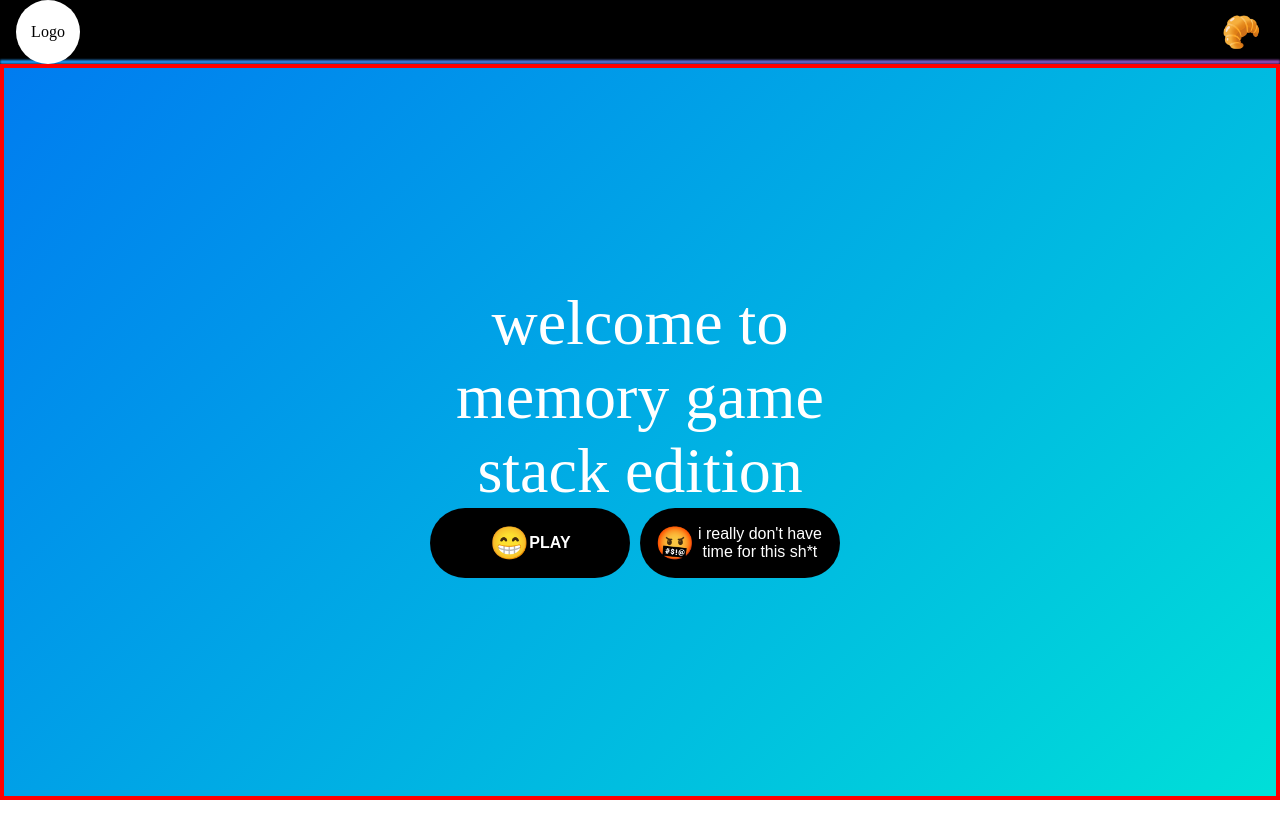
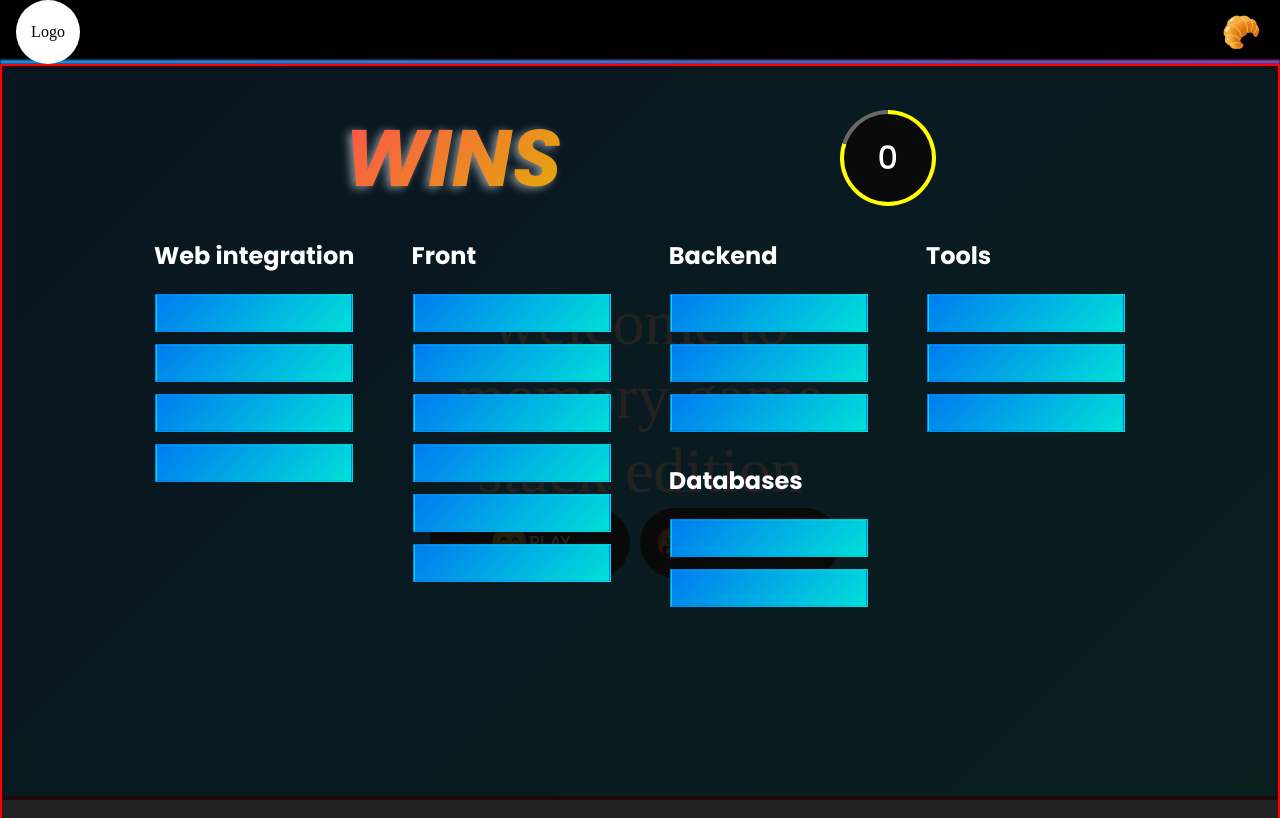
Before and after one commit to newnightcoder/nightcoder.io, a Next.js app: page /stack in a window 1280 px wide. Built offline with nearby package versions, Linux system fonts and the light colour scheme.

Commit message:
circle progress bar under construction :construction:

```diff
--- a/components/GameCard/GameCardStyled.ts
+++ b/components/GameCard/GameCardStyled.ts
@@ -7,6 +7,12 @@ interface CardProps {
   isWon?: boolean;
   isGamePlayed?: boolean;
   round?: number;
+}
+
+interface HeadingProps {
+  fontSize?: number;
+  color?: string;
+  shadow?: boolean;
 }
 
 const Card = styled.div<CardProps>`
@@ -84,4 +90,19 @@ const CardBack = styled.div<CardProps>`
 //     ? "1px solid rgba(255, 255, 255, 0.2)"
 //     : "none"};
 
-export { Card, CardInner, CardFront, CardBack };
+const GameHeading = styled.h1<HeadingProps>`
+  font-weight: 700;
+  font-style: italic;
+  font-size: ${(props) => props.fontSize}rem;
+  font-family: var(--poppins);
+  text-transform: uppercase;
+  background-clip: text;
+  -webkit-background-clip: text;
+  -webkit-text-fill-color: transparent;
+  background-image: ${(props) => `var(--gradient-${props.color})`};
+  filter: ${(props) =>
+    props.shadow ? "drop-shadow(-4px 2px 4px rgba(255, 255, 255, 0.5))" : ""};
+  margin: 0;
+`;
+
+export { Card, CardInner, CardFront, CardBack, GameHeading };
--- a/components/GameCard/Results.tsx
+++ b/components/GameCard/Results.tsx
@@ -1,8 +1,9 @@
 import { useCallback, useContext, useEffect, useRef, useState } from "react";
 import { TransitionContext } from "../../context/TransitionContext";
 import useCardGame, { ICard, ICardElement } from "../../hooks/useCardGame";
-import { ResultContainer } from "../../styles/stack";
+import { CirclePgBar, ResultContainer } from "../../styles/stack";
 import GameCard from "./GameCard";
+import { GameHeading } from "./GameCardStyled";
 
 interface ResultCardInnerProps {
   jsx: JSX.Element;
@@ -134,7 +135,7 @@ const Results = ({
         <button
           style={{
             position: "absolute",
-            top: "calc(var(--navbar-height) + 10px)",
+            top: "20px",
             right: "2vw",
           }}
           onClick={() => backToGameScreen()}
@@ -162,39 +163,10 @@ const Results = ({
             // border: "1px solid white",
           }}
         >
-          <span
-            style={{
-              fontSize: "5rem",
-              fontWeight: "700",
-              fontStyle: "italic",
-              textTransform: "uppercase",
-              backgroundClip: "text",
-              WebkitBackgroundClip: "text",
-              WebkitTextFillColor: "transparent",
-              backgroundImage: "var(--gradient-orange)",
-              filter: "drop-shadow(-4px 2px 4px rgba(255,255,255,.5))",
-            }}
-          >
+          <GameHeading fontSize={5} color={"orange"} shadow={true}>
             Wins
-          </span>
-          <div
-            style={{
-              height: "75px",
-              width: "75px",
-              position: "relative",
-              borderRadius: "50%",
-              border: "4px solid yellow",
-              display: "flex",
-              alignItems: "center",
-              justifyContent: "center",
-              fontSize: "2rem",
-              fontWeight: "500",
-              // APLLY FILTER TO PSEUDO ELEMENT SO IT DOESNT APPLY TO CHILD ELEMENT WINS
-              filter: "drop-shadow(-4px 2px 4px rgba(255,255,255,.95))",
-            }}
-          >
-            <span>{wins}</span>
-          </div>
+          </GameHeading>
+          <CirclePgBar wins={wins} />
         </div>
       ) : (
         <div
@@ -204,24 +176,9 @@ const Results = ({
             alignItems: "center",
           }}
         >
-          <h1
-            style={{
-              marginBottom: "0",
-              textAlign: "center",
-              fontSize: "4rem",
-              fontWeight: "700",
-              fontStyle: "italic",
-              textTransform: "uppercase",
-              backgroundClip: "text",
-              WebkitBackgroundClip: "text",
-              WebkitTextFillColor: "transparent",
-              backgroundImage: "var(--gradient-orange)",
-              filter: "drop-shadow(-2px 1px 2px rgba(255,255,255,.5))", // drop-shadow divisé par 2 par rapport à "wins"
-              // border: "1px solid white",
-            }}
-          >
+          <GameHeading fontSize={4} color={"orange"} shadow={true}>
             Languages & tools i'm using
-          </h1>
+          </GameHeading>
           <p
             style={{
               fontSize: "1rem",
--- a/hooks/useCardGame.ts
+++ b/hooks/useCardGame.ts
@@ -96,23 +96,6 @@ const useCardGame = () => {
   }, [shuffledCards]);
 
   useEffect(() => {
-    console.log("cards", cards);
-    console.log("shuffle cards function", shuffleArray(cards));
-    console.log("shuffledCards", shuffledCards);
-    // const firstThird = shuffledCards.splice(0, 6);
-    // const secondThird = shuffledCards.splice(0, 6);
-    // const lastThird = shuffledCards.splice(0, 6);
-    // console.log("firstThird", firstThird);
-    // console.log("secondThird", secondThird);
-    // console.log("lastThird", lastThird);
-
-    // console.log("round1", round1);
-    // console.log("round2", round2);
-    // console.log("round3", round3);
-  }, [cards]);
-
-  useEffect(() => {
-    // console.log(cardCount);
     compare();
   }, [cardCount]);
 
--- a/pages/stack.tsx
+++ b/pages/stack.tsx
@@ -1,5 +1,6 @@
 import { useCallback, useContext, useEffect, useRef, useState } from "react";
 import { GameCard, Results } from "../components";
+import { GameHeading } from "../components/GameCard/GameCardStyled";
 import { TransitionContext } from "../context/TransitionContext";
 import {
   useCardGame,
@@ -125,7 +126,9 @@ const Stack = () => {
         </BtnContainer>
       </GameTitleContainer>
       {/* <GameCardContainer currentRound={currentRound} round={round} /> */}
-      <>Round {round}</>
+      <GameHeading fontSize={3} color={"blue"}>
+        Round {round}
+      </GameHeading>
       <CardContainer>
         {currentRound.map((card: ICardElement, i) => {
           return (
@@ -148,7 +151,7 @@ const Stack = () => {
           );
         })}
       </CardContainer>
-      {displayMemoryGameResult ? (
+      {/* {displayMemoryGameResult ? ( */}
       <Results
         displayResult={displayMemoryGameResult}
         isGamePlayed={isMemoryGamePlayed}
@@ -157,7 +160,7 @@ const Stack = () => {
         flippedResults={flippedResultCards}
         update={updateResultCardsArray}
       />
-      ) : null}
+      {/* ) : null} */}
     </PageContainer>
   );
 };
--- a/styles/stack.ts
+++ b/styles/stack.ts
@@ -23,7 +23,8 @@ const GameContainer = styled.div`
 `;
 
 const CardContainer = styled.div`
-  min-height: calc(100vh - var(--navbar-height));
+  // min-height: calc(100vh - var(--navbar-height));
+  min-height: max-content;
   width: 100%;
   padding: 4vh 1vw;
   display: grid;
@@ -39,27 +40,34 @@ interface Props {
   displayResult?: boolean;
   isWon?: boolean;
   isGamePlayed?: boolean;
+  wins?: number;
 }
 
 const ResultContainer = styled.div<Props>`
   display: flex;
   flex-direction: column;
   align-items: center;
-  justify-content: center;
+  justify-content: flex-start;
   position: fixed;
   inset: 0;
   width: 100%;
   height: 100%;
-  top: 0;
-  padding-top: var(--navbar-height);
+  top: var(--navbar-height);
+  padding-top: ${(props) => (props.isGamePlayed ? "2rem" : "3rem")};
+  padding-bottom: var(--navbar-height);
   z-index: ${(props) => (props.displayResult || !props.isGamePlayed ? 50 : -1)};
   opacity: ${(props) => (props.displayResult || !props.isGamePlayed ? 1 : 0)};
   visibility: ${(props) =>
     props.displayResult || !props.isGamePlayed ? "visible" : "hidden"};
+  z-index: 1000;
+  opacity: 1;
+  visibility: visible;
   transition: opacity 500ms;
   background: ${(props) =>
     props.isGamePlayed ? "rgba(10, 10, 10, 0.9)" : "#222"};
   font-family: var(--poppins);
+  border: 2px solid red;
+  overflow: scroll;
 `;
 
 const Result = styled.div<Props>`
@@ -105,6 +113,32 @@ const ChoiceBtn = styled.button`
   justify-content: center;
 `;
 
+const CirclePgBar = styled.div<Props>`
+  height: 6rem;
+  width: 6rem;
+  background: conic-gradient(yellow calc(80 * 1%), dimgray 0%);
+  transition: background 300ms linear;
+  border-radius: 50%;
+  display: grid;
+  place-items: center;
+  position: relative;
+  &::before {
+    content: "";
+    height: 5.5rem;
+    width: 5.5rem;
+    border-radius: 50%;
+    background: rgba(10, 10, 10, 1);
+    // display: none;
+  }
+  &::after {
+    content: "${(props) => props.wins}";
+    font-size: 2rem;
+    font-weight: 500;
+    color: white;
+    position: absolute;
+  }
+`;
+
 export {
   CardContainer,
   GameTitleContainer,
@@ -113,4 +147,5 @@ export {
   GameContainer,
   ResultContainer,
   Result,
+  CirclePgBar,
 };
```
Lines whose indentation alone changed are shown as unchanged.
